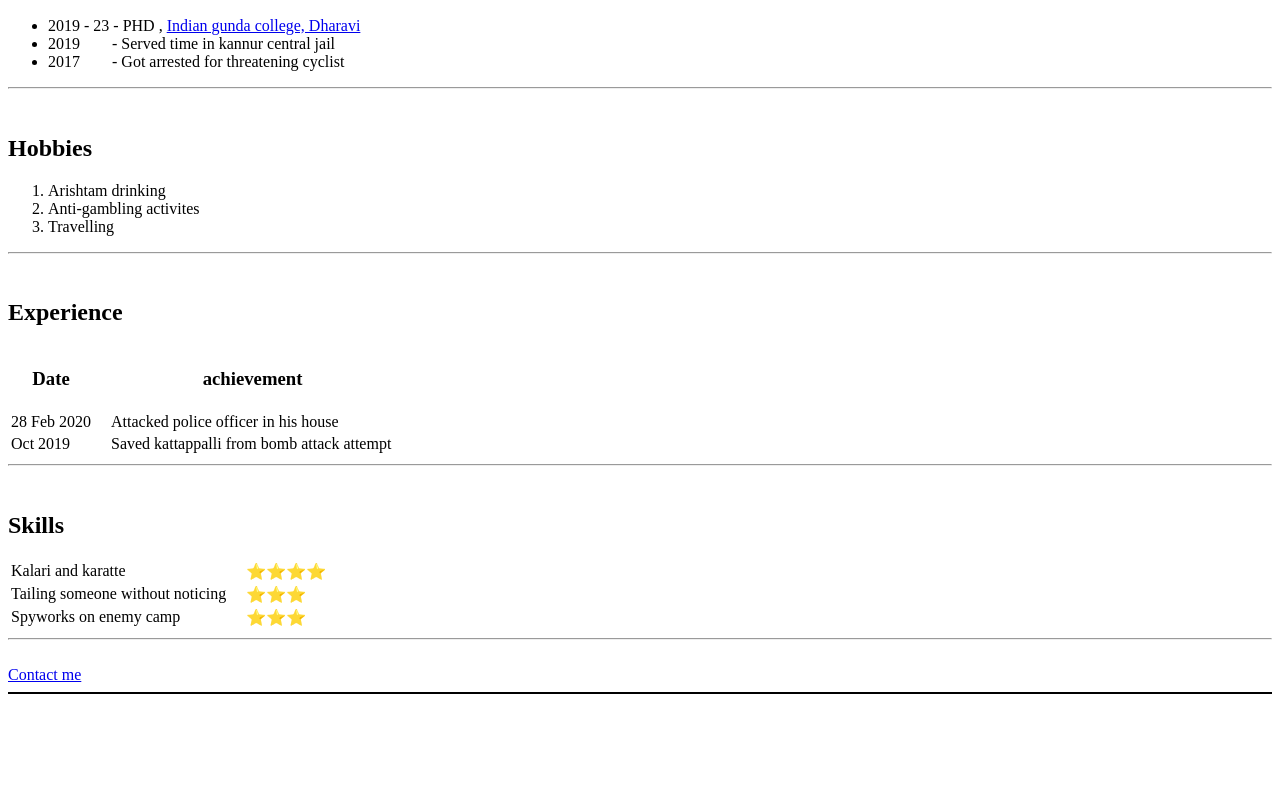
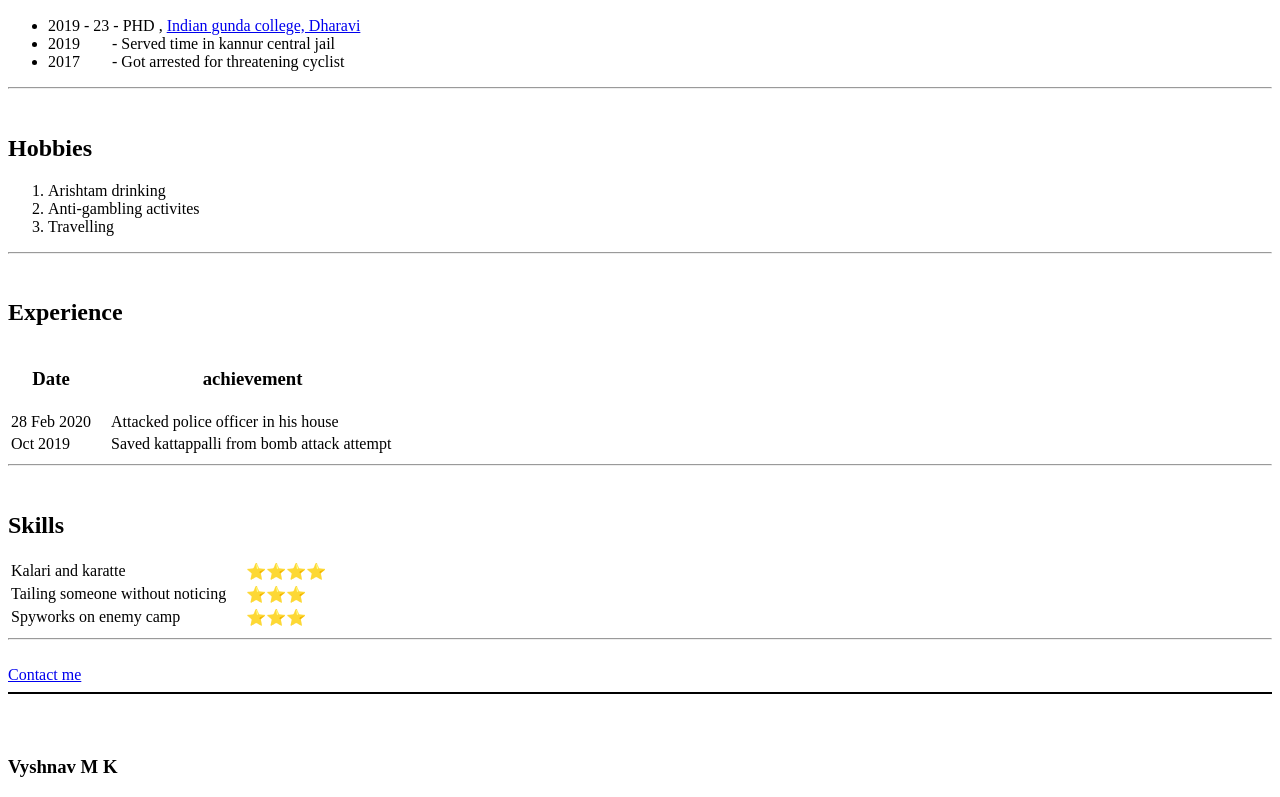
Before and after one commit to VyshnavMK/DevcomTasks, a plain HTML site: page index.html in a window 1280 px wide. Shown: the part 438-1235 px from the top of the page. Before the commit the page ends 1184 px from the top, so only its background shows below. Drawn offline with Linux system fonts and the light colour scheme.

Commit message:
Update index.html

```diff
--- a/index.html
+++ b/index.html
@@ -73,7 +73,7 @@
         <a href="https://www.filmibeat.com/malayalam/movies/dashamoolam-damu.html">Contact me</a>
         <hr size="2" , color=black>
         <br><br>
-
+    <h3>Vyshnav M K</h3>
 
 
 
```
